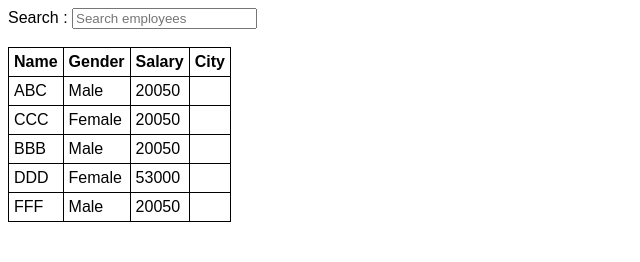
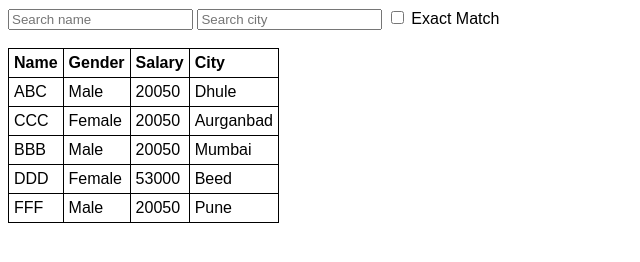
Before and after one commit to Nikhil44/angular_one_demo, a website: page angular_demo.html in a window 1280 px wide. Shown: the whole page, without its empty margins (0-640 px from the left). Drawn offline with nearby package versions, Linux system fonts and the light colour scheme.

Commit message:
Angularjs filter by multiple properties

```diff
--- a/angular_demo.html
+++ b/angular_demo.html
@@ -7,8 +7,9 @@
 </head>
 <body ng-app="myModule">
     <div ng-controller="myController">
-        Search : <input type="text" placeholder="Search employees"
-                        ng-model="searchT" />
+        <input type="text" placeholder="Search name" ng-model="searchText.name" />
+        <input type="text" placeholder="Search city" ng-model="searchText.city" />
+        <input type="checkbox" ng-model="exactMatch" /> Exact Match
         <br /><br />
         <table>
             <thead>
@@ -20,7 +21,7 @@
                 </tr>
             </thead>
             <tbody>
-                <tr ng-repeat="employee in employees | filter:searchT">
+                <tr ng-repeat="employee in employees | filter:searchText : exactMatch">
                     <td> {{ employee.name }} </td>
                     <td> {{ employee.gender }} </td>
                     <td> {{ employee.salary  }} </td>
--- a/demo.js
+++ b/demo.js
@@ -4,43 +4,42 @@ var app = angular
 
             var employees = [
                 {
-                    name: "ABC", dateOfBirth: new Date("November 23, 1992"),
-                    gender: "Male", salary: 20050
+                    name: "ABC", dateOfBirth: new Date("November 23, "),
+                    gender: "Male", salary: 20050 , city: "Dhule"
                 },
                 {
-                    name: "CCC", dateOfBirth: new Date("May 05, 1992"),
-                    gender: "Female", salary: 20050
+                    name: "CCC", dateOfBirth: new Date("May 05, "),
+                    gender: "Female", salary: 20050 , city: "Aurganbad"
                 },
                 {
-                    name: "BBB", dateOfBirth: new Date("August 15, 1992"),
-                    gender: "Male", salary: 20050
+                    name: "BBB", dateOfBirth: new Date("August 15, "),
+                    gender: "Male", salary: 20050, city: "Mumbai"
                 },
                 {
-                    name: "DDD", dateOfBirth: new Date("October 27, 1992"),
-                    gender: "Female", salary: 53000
+                    name: "DDD", dateOfBirth: new Date("October 27, "),
+                    gender: "Female", salary: 53000, city: "Beed"
                 },
                 {
-                    name: "FFF", dateOfBirth: new Date("December 30, 1992"),
-                    gender: "Male", salary: 20050
+                    name: "FFF", dateOfBirth: new Date("December 30, "),
+                    gender: "Male", salary: 20050, city: "Pune"
                 }
             ];
 
             $scope.employees = employees;
-            $scope.sortColumn = "name";
-            $scope.reverseSort = false;
 
-            $scope.sortData = function (column) {
-                $scope.reverseSort = ($scope.sortColumn == column) ?
-                    !$scope.reverseSort : false;
-                $scope.sortColumn = column;
-            }
+            $scope.search = function (item) {
+                if ($scope.searchText == undefined) {
+                    return true;
+                }
+                else {
+                    if (item.city.toLowerCase()
+                                 .indexOf($scope.searchText.toLowerCase()) != -1 ||
+                        item.name.toLowerCase()
+                                 .indexOf($scope.searchText.toLowerCase()) != -1) {
+                        return true;
+                    }
+                }
 
-            $scope.getSortClass = function (column) {
-
-                if ($scope.sortColumn == column) {
-                    return $scope.reverseSort ? 'arrow-down' : 'arrow-up';
-                }
-20050
-                return '';
-            }
+                return false;
+            };
         });
```
